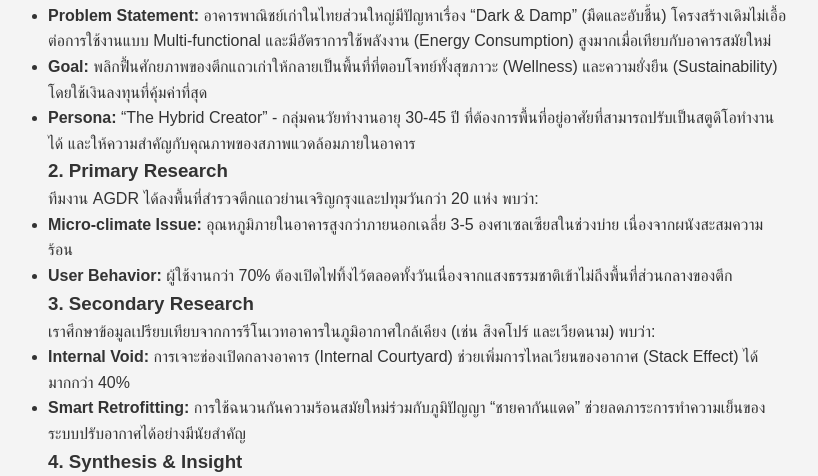
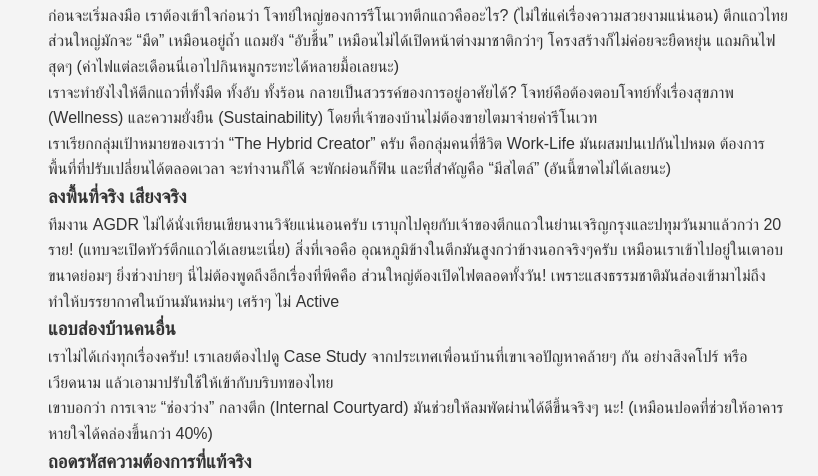
Before and after one commit to agdrbkk/site, a Jekyll site: the page built from _lab/adaptive-reuse-2026.md, in a window 1280 px wide and 1400 px high, scrolled down 459 px. Shown: the part 253-729 px from the top of the window, without its empty margins (32-850 px from the left). Built offline with Jekyll 4.4.1, drawn with Linux system fonts in a browser that asks for light colours; some web fonts are replaced; some of the changed text lies outside the part shown.

Commit message:
Update Lab Articles “adaptive-reuse-2026”

```diff
--- a/_lab/adaptive-reuse-2026.md
+++ b/_lab/adaptive-reuse-2026.md
@@ -1,41 +1,48 @@
 ---
-title: "Reimagining the Shophouse: An Adaptive Reuse Research for 2026 Urban Living"
-category: "Research & Articles"
-date: "2026-01-29"
-thumbnail: "https://images.unsplash.com/photo-1518005020251-58296d8fba1a?auto=format&fit=crop&q=80&w=1000"
+title: 'Reimagining the Shophouse: An Adaptive Reuse Research for 2026 Urban Living'
+category: Research & Articles
+date: 2026-01-29
+thumbnail: https://images.unsplash.com/photo-1518005020251-58296d8fba1a?auto=format&fit=crop&q=80&w=1000
 ---
 
 งานรีโนเวทอาคารประเภทตึกแถว (Shophouse) ในประเทศไทยในปี 2026 กำลังเผชิญกับความท้าทายใหม่ AGDR Lab จึงได้ทำการศึกษาวิจัยผ่านกระบวนการ Design Thinking เพื่อหาแนวทางที่เหมาะสมที่สุดสำหรับการอยู่อาศัยในอนาคต
 
 ![Renovation Framework](https://images.unsplash.com/photo-1497366216548-37526070297c?auto=format&fit=crop&q=80&w=1000)
 
-### 1. Empathize & Define
-*   **Problem Statement:** อาคารพาณิชย์เก่าในไทยส่วนใหญ่มีปัญหาเรื่อง "Dark & Damp" (มืดและอับชื้น) โครงสร้างเดิมไม่เอื้อต่อการใช้งานแบบ Multi-functional และมีอัตราการใช้พลังงาน (Energy Consumption) สูงมากเมื่อเทียบกับอาคารสมัยใหม่
-*   **Goal:** พลิกฟื้นศักยภาพของตึกแถวเก่าให้กลายเป็นพื้นที่ที่ตอบโจทย์ทั้งสุขภาวะ (Wellness) และความยั่งยืน (Sustainability) โดยใช้เงินลงทุนที่คุ้มค่าที่สุด
-*   **Persona:** "The Hybrid Creator" - กลุ่มคนวัยทำงานอายุ 30-45 ปี ที่ต้องการพื้นที่อยู่อาศัยที่สามารถปรับเป็นสตูดิโอทำงานได้ และให้ความสำคัญกับคุณภาพของสภาพแวดล้อมภายในอาคาร
+### เข้าใจหัวอกคนอยากมีบ้าน
 
-### 2. Primary Research
-ทีมงาน AGDR ได้ลงพื้นที่สำรวจตึกแถวย่านเจริญกรุงและปทุมวันกว่า 20 แห่ง พบว่า:
-*   **Micro-climate Issue:** อุณหภูมิภายในอาคารสูงกว่าภายนอกเฉลี่ย 3-5 องศาเซลเซียสในช่วงบ่าย เนื่องจากผนังสะสมความร้อน
-*   **User Behavior:** ผู้ใช้งานกว่า 70% ต้องเปิดไฟทิ้งไว้ตลอดทั้งวันเนื่องจากแสงธรรมชาติเข้าไม่ถึงพื้นที่ส่วนกลางของตึก
+ก่อนจะเริ่มลงมือ เราต้องเข้าใจก่อนว่า โจทย์ใหญ่ของการรีโนเวทตึกแถวคืออะไร? (ไม่ใช่แค่เรื่องความสวยงามแน่นอน) ตึกแถวไทยส่วนใหญ่มักจะ "มืด" เหมือนอยู่ถ้ำ แถมยัง "อับชื้น" เหมือนไม่ได้เปิดหน้าต่างมาชาติกว่าๆ โครงสร้างก็ไม่ค่อยจะยืดหยุ่น แถมกินไฟสุดๆ (ค่าไฟแต่ละเดือนนี่เอาไปกินหมูกระทะได้หลายมื้อเลยนะ)
 
-### 3. Secondary Research
-เราศึกษาข้อมูลเปรียบเทียบจากการรีโนเวทอาคารในภูมิอากาศใกล้เคียง (เช่น สิงคโปร์ และเวียดนาม) พบว่า:
-*   **Internal Void:** การเจาะช่องเปิดกลางอาคาร (Internal Courtyard) ช่วยเพิ่มการไหลเวียนของอากาศ (Stack Effect) ได้มากกว่า 40%
-*   **Smart Retrofitting:** การใช้ฉนวนกันความร้อนสมัยใหม่ร่วมกับภูมิปัญญา "ชายคากันแดด" ช่วยลดภาระการทำความเย็นของระบบปรับอากาศได้อย่างมีนัยสำคัญ
+เราจะทำยังไงให้ตึกแถวที่ทั้งมืด ทั้งอับ ทั้งร้อน กลายเป็นสวรรค์ของการอยู่อาศัยได้? โจทย์คือต้องตอบโจทย์ทั้งเรื่องสุขภาพ (Wellness) และความยั่งยืน (Sustainability) โดยที่เจ้าของบ้านไม่ต้องขายไตมาจ่ายค่ารีโนเวท
 
-### 4. Synthesis & Insight
-จากการรวบรวมข้อมูล เราพบ Insight ที่สำคัญคือ:
-*   **"The Lung of the House":** ผู้ใช้งานไม่ได้ต้องการแค่พื้นที่เพิ่มขึ้น แต่ต้องการ "พื้นที่ที่หายใจได้" (Breathable Space)
-*   **"Visual Connectivity":** ความรู้สึกปลอดโปร่งไม่ได้เกิดจากขนาดพื้นที่ แต่เกิดจากมุมมองที่สามารถมองเห็นกันได้ระหว่างชั้น
+เราเรียกกลุ่มเป้าหมายของเราว่า "The Hybrid Creator" ครับ คือกลุ่มคนที่ชีวิต Work-Life มันผสมปนเปกันไปหมด ต้องการพื้นที่ที่ปรับเปลี่ยนได้ตลอดเวลา จะทำงานก็ได้ จะพักผ่อนก็ฟิน และที่สำคัญคือ "มีสไตล์" (อันนี้ขาดไม่ได้เลยนะ)
 
-![Analysis Diagram](https://images.unsplash.com/photo-1503387762-592dea58ef23?auto=format&fit=crop&q=80&w=1000)
+### ลงพื้นที่จริง เสียงจริง
 
-### 5. Design Strategy
-AGDR Lab กำหนดแนวทาง (Design Principles) สำหรับการออกแบบจริงไว้ดังนี้:
-1.  **Porosity Over Square Meters:** ให้ความสำคัญกับการสร้าง "ช่องเปิด" และ "ช่องแสง" มากกว่าการพยายามกั้นห้องให้ได้จำนวนมากที่สุด
-2.  **Adaptive Materiality:** เลือกใช้วัสดุที่ระบายความร้อนเร็ว เช่น ดินเผา Upcycle หรือผนังเบาที่มีค่า R-value สูง
-3.  **Flexible Skeleton:** ออกแบบงานระบบ (MEP) ให้ลอยตัวและเข้าถึงง่าย เพื่อรองรับการปรับเปลี่ยนฟังก์ชันในอนาคตโดยไม่ต้องทุบรื้อโครงสร้างหลัก
+ทีมงาน AGDR ไม่ได้นั่งเทียนเขียนงานวิจัยแน่นอนครับ เราบุกไปคุยกับเจ้าของตึกแถวในย่านเจริญกรุงและปทุมวันมาแล้วกว่า 20 ราย! (แทบจะเปิดทัวร์ตึกแถวได้เลยนะเนี่ย) สิ่งที่เจอคือ อุณหภูมิข้างในตึกมันสูงกว่าข้างนอกจริงๆครับ เหมือนเราเข้าไปอยู่ในเตาอบขนาดย่อมๆ ยิ่งช่วงบ่ายๆ นี่ไม่ต้องพูดถึงอีกเรื่องที่พีคคือ ส่วนใหญ่ต้องเปิดไฟตลอดทั้งวัน! เพราะแสงธรรมชาติมันส่องเข้ามาไม่ถึง ทำให้บรรยากาศในบ้านมันหม่นๆ เศร้าๆ ไม่ Active
+
+### แอบส่องบ้านคนอื่น
+
+เราไม่ได้เก่งทุกเรื่องครับ! เราเลยต้องไปดู Case Study จากประเทศเพื่อนบ้านที่เขาเจอปัญหาคล้ายๆ กัน อย่างสิงคโปร์ หรือเวียดนาม แล้วเอามาปรับใช้ให้เข้ากับบริบทของไทย
+
+เขาบอกว่า การเจาะ "ช่องว่าง" กลางตึก (Internal Courtyard) มันช่วยให้ลมพัดผ่านได้ดีขึ้นจริงๆ นะ! (เหมือนปอดที่ช่วยให้อาคารหายใจได้คล่องขึ้นกว่า 40%)
+
+### ถอดรหัสความต้องการที่แท้จริง
+
+หลังจากที่เราคลุกคลีอยู่กับตึกแถวมานาน เราก็เริ่มเข้าใจว่า สิ่งที่คนต้องการจริงๆ ไม่ใช่แค่ "พื้นที่" แต่มันคือ...
+
+    - **"The Lung of the House":** พื้นที่ที่หายใจได้! (ไม่ใช่แค่มีอากาศถ่ายเทนะ แต่มันต้องรู้สึกปลอดโปร่ง โล่งสบายด้วย)
+    - **"Visual Connectivity":** ความรู้สึกที่ว่า ถึงจะอยู่คนละชั้นก็ยัง "มองเห็นกัน" ได้ (อันนี้สำคัญมากสำหรับครอบครัวที่ต้องการความอบอุ่น)
+
+### สู่พิมพ์เขียวที่จับต้องได้
+
+จาก Insight ทั้งหมด เราเลยสรุปออกมาเป็นแนวทางในการออกแบบตึกแถวที่ AGDR Lab ยึดถือเป็นหลักครับ:
+
+    - อย่าไปยึดติดกับจำนวนห้อง! เน้นสร้าง "ช่อง" ให้แสงและลมเข้ามาดีกว่า
+    - เลือกวัสดุที่ "เป็นมิตร" กับสภาพอากาศ เช่น ดินเผา Upcycle หรือผนังเบาที่มีค่า R-value สูง
+    - ออกแบบระบบไฟฟ้าและประปาให้ "ยืดหยุ่น" พร้อมสำหรับการปรับเปลี่ยนในอนาคต
+
+**AGDR Lab Conclusion:** การรีโนเวทตึกแถวไม่ได้มีสูตรสำเร็จตายตัว แต่หัวใจสำคัญคือการ "เข้าใจ" บริบทและผู้ใช้งานอย่างลึกซึ้ง เพราะ Design that works, must be driven by research ครับ!
 
 ---
 **AGDR Lab Conclusion:**
```
